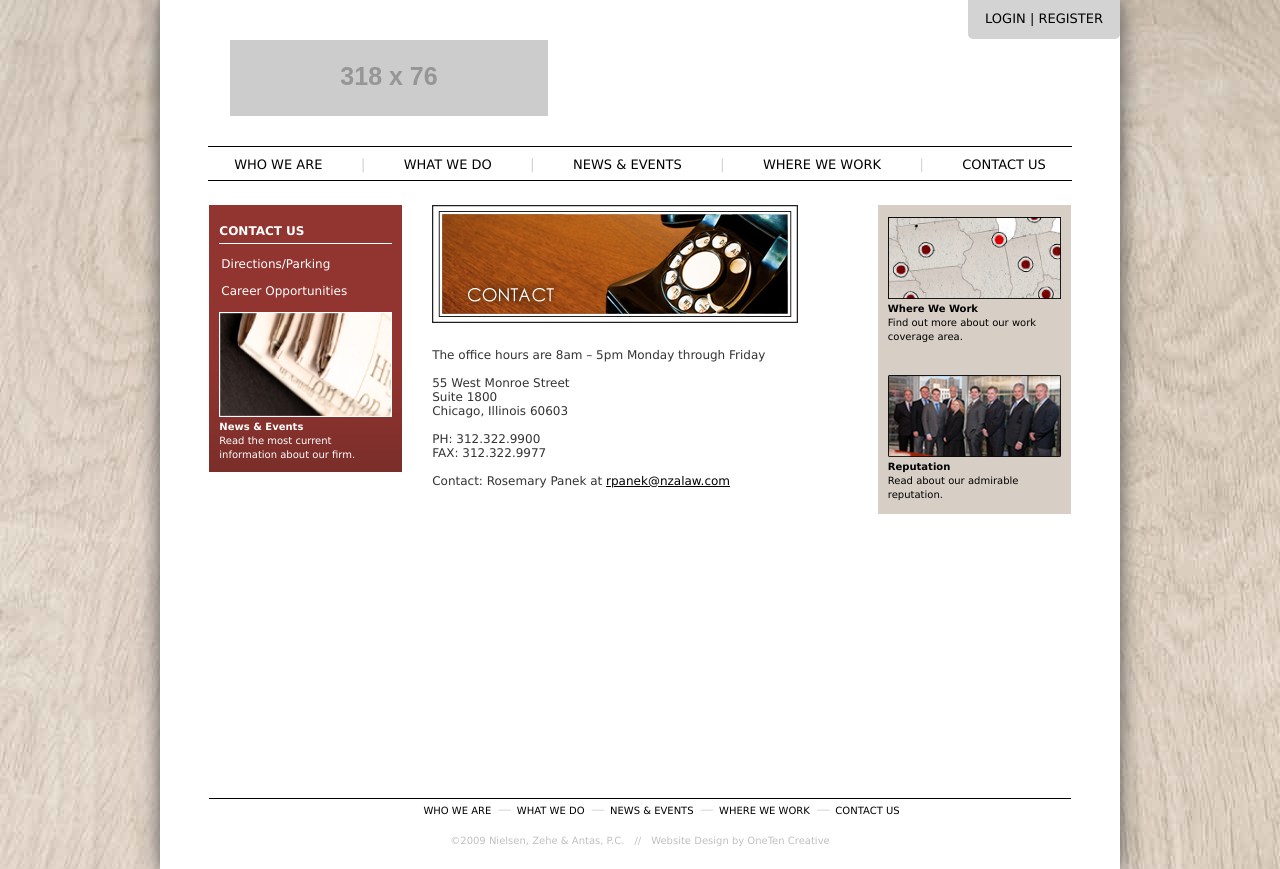
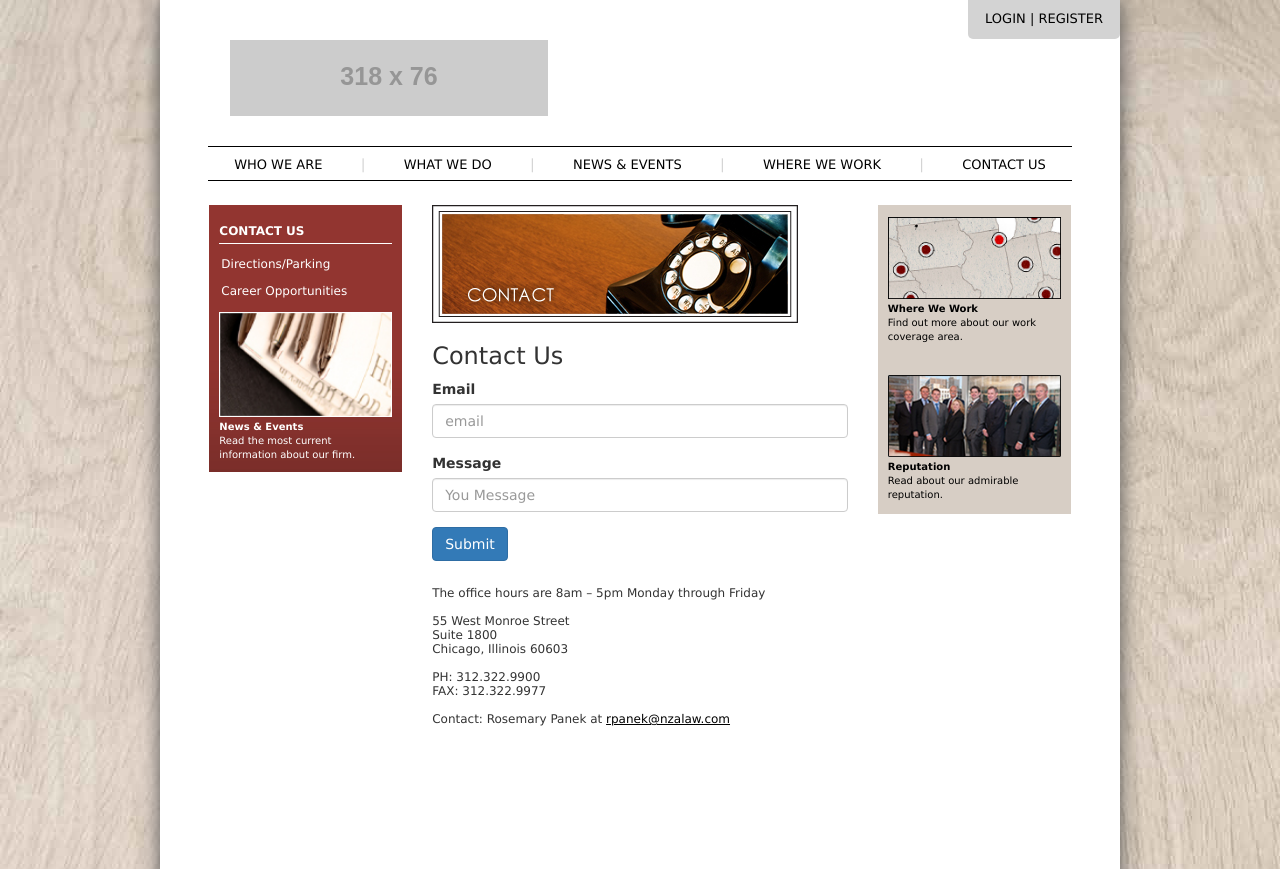
Before and after one commit to waldrupm/flask-law-firm, a Flask app: page /contact in a window 1280 px wide. Shown: the top 869 px of the page. Run offline with Flask 2, Linux system fonts and the light colour scheme; grey boxes labelled with a size stand in for pictures from a placeholder-image service; some libraries are stand-ins or nearby versions.

Commit message:
implement contact for with sendgrid

```diff
--- a/app/blueprints/main/routes.py
+++ b/app/blueprints/main/routes.py
@@ -1,4 +1,7 @@
-from flask import Blueprint, render_template
+from flask import Blueprint, render_template, request, redirect, flash, url_for
+import os
+from sendgrid import SendGridAPIClient
+from sendgrid.helpers.mail import Mail
 
 main = Blueprint('main', __name__)
 
@@ -24,6 +27,26 @@ def where():
     return render_template('where.html')
 
 
-@main.route("/contact")
+@main.route("/contact", methods=["GET", "POST"])
 def contact():
+    if request.method == "POST":
+        email = request.form.get('email')
+        message = request.form.get('message')
+
+        mailer = Mail(
+            from_email=email,
+            to_emails='wallywally11@gmail.com',
+            subject='An email from Flask Law Firm',
+            html_content=message)
+        try:
+            sg = SendGridAPIClient(os.environ.get('SENDGRID_API_KEY'))
+            response = sg.send(mailer)
+            print(response.status_code)
+            print(response.body)
+            print(response.headers)
+        except Exception as e:
+            print(e.message)
+            flash("Your message failed, sorry.", "danger")
+            return redirect(url_for('main.contact'))
+        flash("Your message was sent!", "success")
     return render_template('contact.html')
--- a/app/templates/contact.html
+++ b/app/templates/contact.html
@@ -27,6 +27,18 @@
         </div>
         <div class="row">
             <div class="col-md-12">
+                <h3>Contact Us</h3>
+                <form action="{{ url_for('main.contact') }}" method="POST">
+                    <div class="form-group">
+                        <label for="email">Email</label>
+                        <input type="text" class="form-control" name="email" id="email" placeholder="email">
+                    </div>
+                    <div class="form-group">
+                        <label for="message">Message</label>
+                        <input type="text" class="form-control" name="message" id="message" placeholder="You Message">
+                    </div>
+                    <button type="submit" class="btn btn-primary">Submit</button>
+                    </form>
                 <p class="inner-content">The office hours are 8am – 5pm Monday through Friday<br /><br />
                     55 West Monroe Street<br />
                     Suite 1800<br />
```
